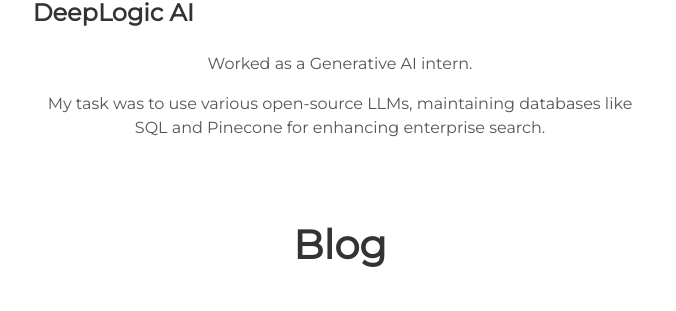
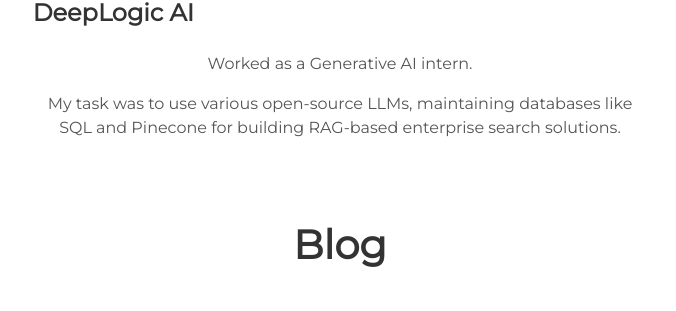
Before and after one commit to Sar2580P/Sar2580P.github.io, a Jekyll site: the page built from index.html, in a window 1280 px wide and 900 px high, scrolled down 3287 px. Shown: the part 166-477 px from the top of the window, without its empty margins (300-976 px from the left). Built offline with Jekyll 4.4.1, drawn with Linux system fonts in a browser that asks for light colours.

Commit message:
added work experience

```diff
--- a/_includes/work.html
+++ b/_includes/work.html
@@ -11,7 +11,7 @@
   </div>
 
     <p>Worked as a Generative AI intern.</p>
-    <p>My task was to use various open-source LLMs, maintaining databases like SQL and Pinecone for enhancing enterprise search.</p>
+    <p>My task was to use various open-source LLMs, maintaining databases like SQL and Pinecone for building RAG-based enterprise search solutions.</p>
 
   </div>
   </div>
```
Also changed, not shown: 1 other file.
